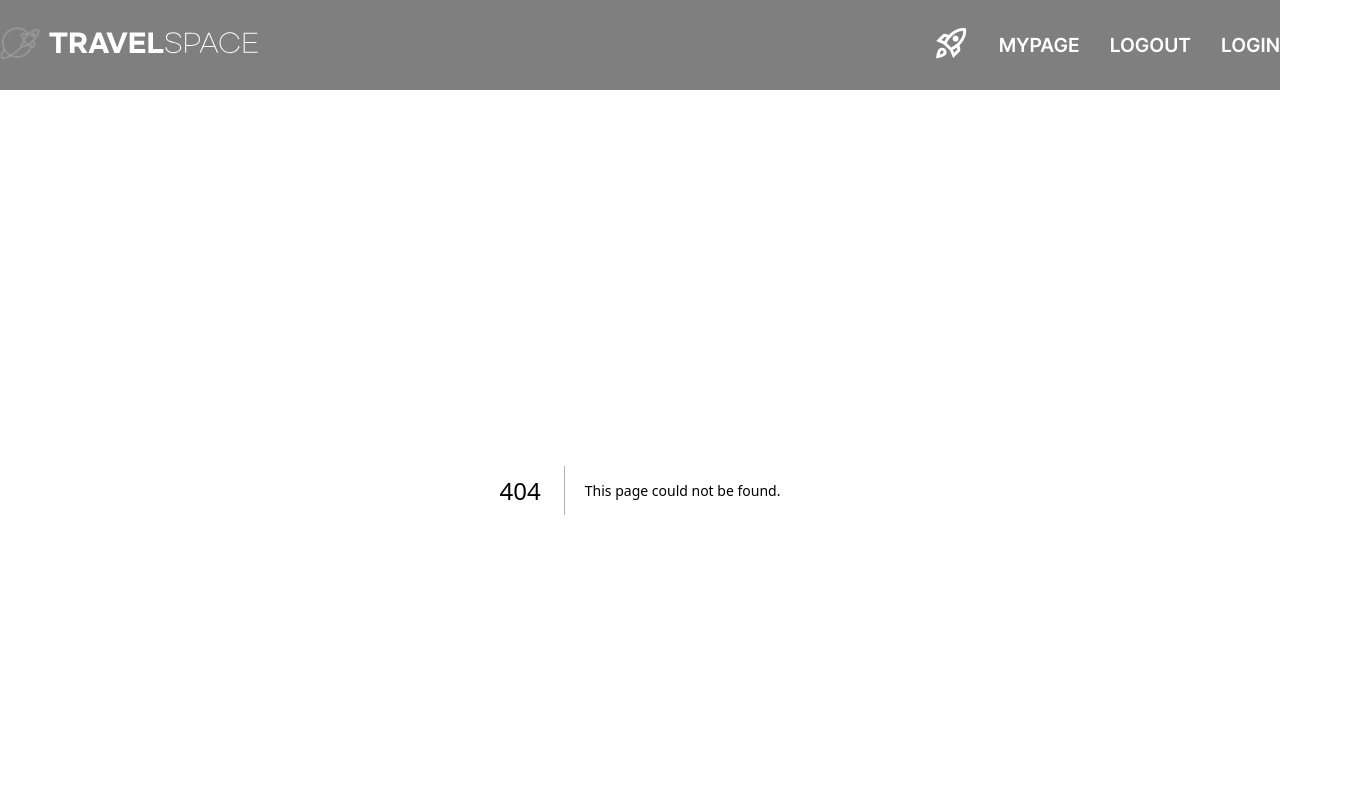
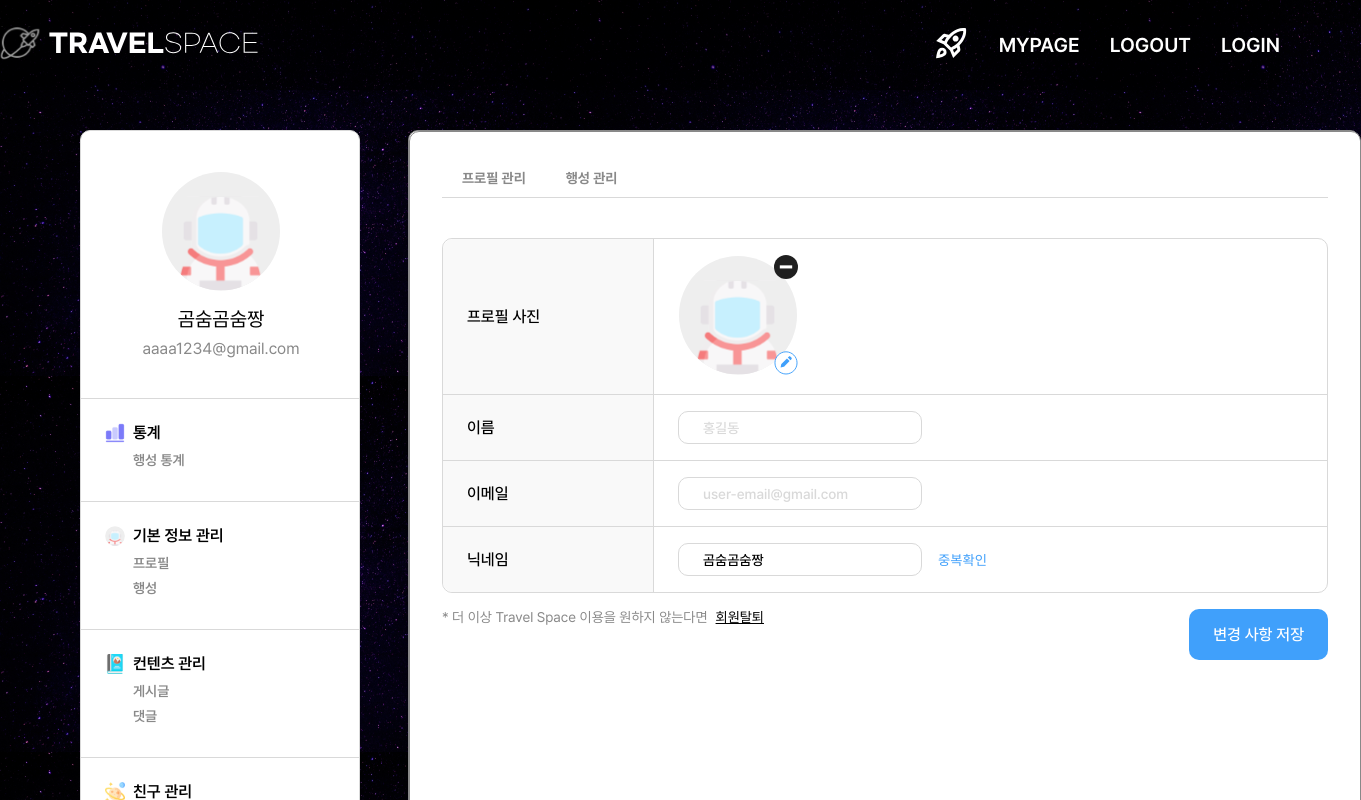
Before and after one commit to Travel-Space/client, a Next.js app: page /my/basicInfo/profile in a window 1280 px wide. Before the commit this address had no page. Shown: the top 800 px of the page, 1361 px wide, since content can reach past the window. Built offline with nearby package versions, Linux system fonts and the light colour scheme.

Commit message:
design: 프로필관리페이지 퍼블리싱

```diff
--- /dev/null
+++ b/src/app/my/basicInfo/profile/page.styled.ts
@@ -0,0 +1,114 @@
+import { styled } from "styled-components";
+import { flexAlignCenter } from "@/styles/common";
+
+export const Container = styled.div`
+  border-radius: 10px;
+`;
+export const Main = styled.div`
+  border: 1px solid ${({ theme }) => theme.PALETTE.gray[100]};
+  border-radius: 10px;
+  & > div:first-child > div {
+    border-top-left-radius: 10px;
+  }
+  & > div:first-child > div:nth-child(2) {
+    position: relative;
+  }
+  & > div:last-child > div {
+    border-bottom-left-radius: 10px;
+  }
+`;
+export const UserImg = styled.img`
+  width: 120px;
+  height: 120px;
+  border-radius: 60px;
+`;
+export const DeleteImgBtn = styled.button`
+  background-color: transparent;
+  position: absolute;
+  right: 0;
+  top: 0;
+`;
+export const EditImgBtn = styled.button`
+  background-color: transparent;
+  position: absolute;
+  right: 0;
+  bottom: 0;
+`;
+export const Row = styled.div`
+  display: flex;
+`;
+export const Title = styled.div`
+  background-color: #f9f9f9;
+  border-right: 1px solid ${({ theme }) => theme.PALETTE.gray[100]};
+
+  font-size: ${({ theme }) => theme.FONT_SIZE.md};
+  font-family: ${({ theme }) => theme.FONT_WEIGHT.medium};
+
+  width: 211px;
+  padding-left: 24px;
+  ${flexAlignCenter}
+`;
+export const Content = styled.div`
+  margin: 16px 0;
+  padding-left: 24px;
+`;
+export const Input = styled.input`
+  border-radius: 10px;
+  border: 1px solid ${({ theme }) => theme.PALETTE.gray[100]};
+  line-height: 17px;
+  width: 244px;
+  height: 33px;
+  padding: 0 24px;
+  font-size: ${({ theme }) => theme.FONT_SIZE.sm};
+  font-family: ${({ theme }) => theme.FONT_WEIGHT.medium};
+  color: ${({ theme }) => theme.PALETTE.gray[100]};
+`;
+export const NicknameInput = styled.input`
+  border-radius: 10px;
+  border: 1px solid ${({ theme }) => theme.PALETTE.gray[100]};
+  line-height: 17px;
+  width: 244px;
+  height: 33px;
+  padding: 0 24px;
+  font-size: ${({ theme }) => theme.FONT_SIZE.sm};
+  font-family: ${({ theme }) => theme.FONT_WEIGHT.medium};
+`;
+export const DoubleCheck = styled.button`
+  color: ${({ theme }) => theme.PALETTE.mainColor};
+  background-color: ${({ theme }) => theme.PALETTE.white};
+  margin-left: 16px;
+`;
+export const Withdrawal = styled.button`
+  display: flex;
+  gap: 8px;
+  background-color: ${({ theme }) => theme.PALETTE.white};
+
+  & > div {
+    font-size: ${({ theme }) => theme.FONT_SIZE.sm};
+    font-family: ${({ theme }) => theme.FONT_WEIGHT.regular};
+    color: ${({ theme }) => theme.PALETTE.gray[200]};
+
+    line-height: 17px;
+  }
+  & > button {
+    font-size: ${({ theme }) => theme.FONT_SIZE.sm};
+    font-family: ${({ theme }) => theme.FONT_WEIGHT.regular};
+    line-height: 17px;
+    text-decoration: underline;
+
+    background-color: ${({ theme }) => theme.PALETTE.white};
+  }
+`;
+export const Footer = styled.div`
+  margin-top: 16px;
+  display: flex;
+  justify-content: space-between;
+`;
+export const Save = styled.button`
+  padding: 16px 24px;
+  background-color: ${({ theme }) => theme.PALETTE.mainColor};
+  color: ${({ theme }) => theme.PALETTE.white};
+  font-size: ${({ theme }) => theme.FONT_SIZE.md};
+  font-family: ${({ theme }) => theme.FONT_WEIGHT.medium};
+  border-radius: 10px;
+`;
--- /dev/null
+++ b/src/app/my/basicInfo/profile/page.tsx
@@ -0,0 +1,55 @@
+"use client";
+import Image from "next/image";
+import * as S from "./page.styled";
+
+import Divider from "../../Divider";
+
+export default function Profile() {
+  return (
+    <S.Container>
+      <S.Main>
+        <S.Row>
+          <S.Title>프로필 사진</S.Title>
+          <S.Content>
+            <S.UserImg src="/assets/img/icons/default-user.svg" alt="" />
+            <S.DeleteImgBtn>
+              <Image src="/assets/img/icons/black-minus.svg" alt="delete-button" width={24} height={24} />
+            </S.DeleteImgBtn>
+            <S.EditImgBtn>
+              <Image src="/assets/img/icons/modify.svg" alt="edit-button" width={24} height={24} />
+            </S.EditImgBtn>
+          </S.Content>
+        </S.Row>
+        <Divider />
+        <S.Row>
+          <S.Title>이름</S.Title>
+          <S.Content>
+            <S.Input type="text" value={"홍길동"} readOnly />
+          </S.Content>
+        </S.Row>{" "}
+        <Divider />
+        <S.Row>
+          <S.Title>이메일</S.Title>
+          <S.Content>
+            <S.Input type="text" value={"user-email@gmail.com"} readOnly />
+          </S.Content>
+        </S.Row>{" "}
+        <Divider />
+        <S.Row>
+          <S.Title>닉네임</S.Title>
+          <S.Content>
+            <S.NicknameInput type="text" value={"곰숨곰숨짱"} />
+            <S.DoubleCheck>중복확인</S.DoubleCheck>
+          </S.Content>
+        </S.Row>
+      </S.Main>
+      <S.Footer>
+        <S.Withdrawal>
+          <div>* 더 이상 Travel Space 이용을 원하지 않는다면 </div>
+          <button>회원탈퇴</button>
+        </S.Withdrawal>
+        <S.Save>변경 사항 저장</S.Save>
+      </S.Footer>
+    </S.Container>
+  );
+}
```
